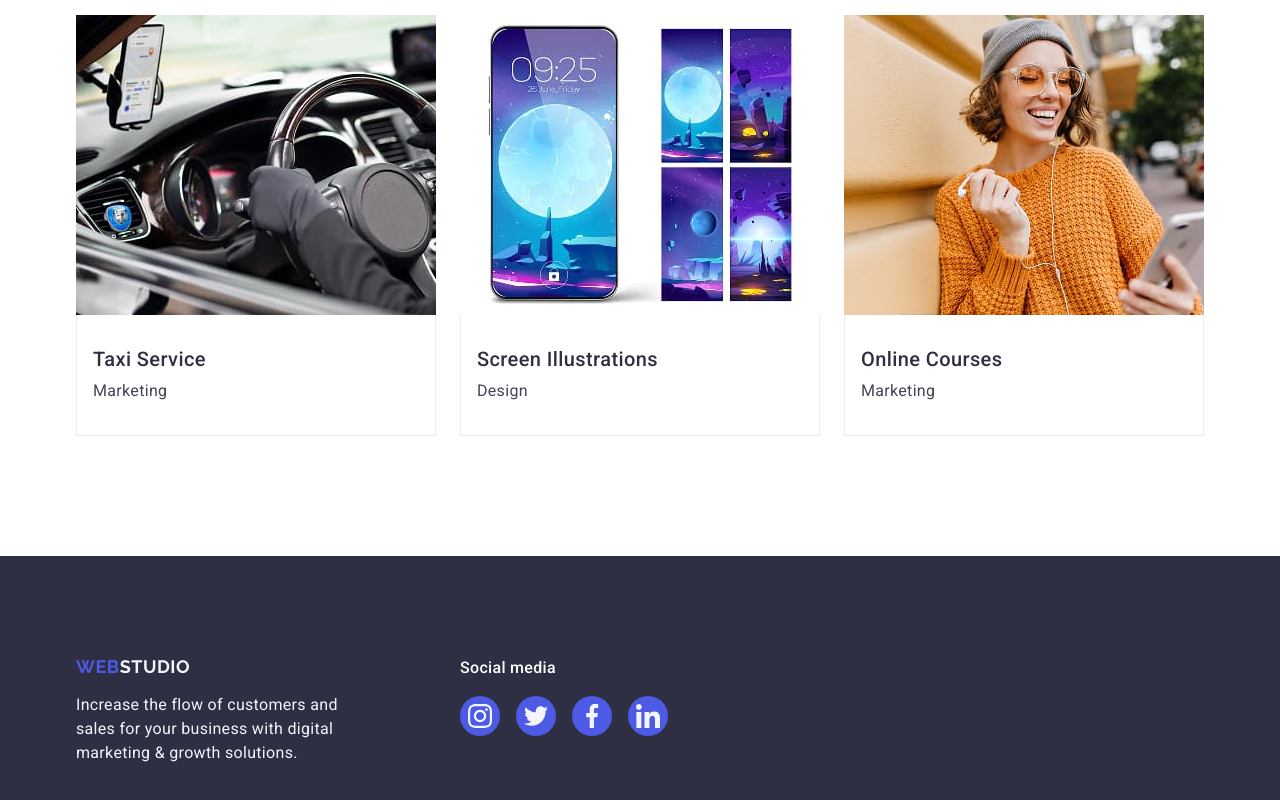
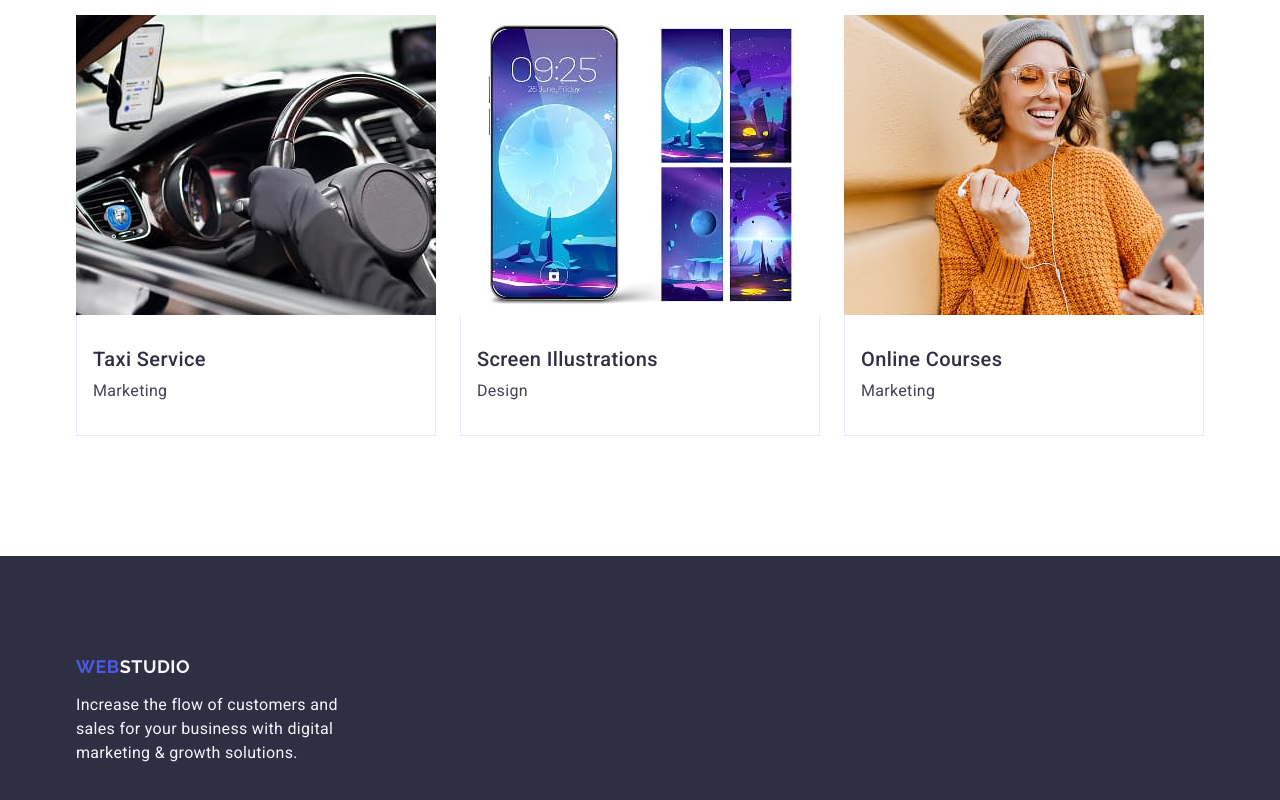
Before and after one commit to YelyzavetaBarsnovska/goit-markup-hw-04, a plain HTML site: page index.html in a window 1280 px wide. Shown: the part 2603-3403 px from the top of the page. Drawn offline with nearby package versions, Linux system fonts and the light colour scheme.

Commit message:
del footer

```diff
--- a/css/styles.css
+++ b/css/styles.css
@@ -419,53 +419,6 @@ ul {
   margin-bottom: 16px;
 }
 
-.footer-wrap {
-  display: flex;
-  align-items: baseline;
-}
-.footer-info {
-  margin-right: 120px;
-}
-
-.social-title {
-  font-weight: 500;
-  font-size: 16px;
-  line-height: 1.5;
-  letter-spacing: 0.02em;
-  color: #ffffff;
-  margin-bottom: 16px;
-}
-
-.social-list {
-  display: flex;
-  gap: 16px;
-}
-
-.social-item {
-  width: 40px;
-  height: 40px;
-}
-
-.social-link {
-  display: flex;
-  align-items: center;
-  justify-content: center;
-  width: 100%;
-  height: 100%;
-  border-radius: 50%;
-  background-color: #4d5ae5;
-  transition: background-color 250ms cubic-bezier(0.4, 0, 0.2, 1);
-}
-
-.social-link:hover,
-.social-link:focus {
-  background-color: #31d0aa;
-}
-
-.social-icon {
-  fill: #f4f4fd;
-}
-
 .team-photo {
   display: block;
 }
--- a/index.html
+++ b/index.html
@@ -444,8 +444,6 @@
 
     <footer class="page-footer">
       <div class="container">
-        <div class="footer-wrap">
-          <div class="footer-info">
         <a class="logo footer-logo" href="./index.html">
           Web<span class="logo-part">Studio</span>
         </a>
@@ -454,42 +452,6 @@
           digital marketing & growth solutions.
         </p>
       </div>
-
-          <div class="footer-social">
-            <p class="social-title">Social media</p>
-            <ul class="social-list">
-              <li class="social-item">
-                <a href="" class="social-link">
-                  <svg class="social-icon" width="24" height="24">
-                    <use href="./images/icons.svg#icon-instagram"></use>
-                  </svg>
-                </a>
-              </li>
-              <li class="social-item">
-                <a href="" class="social-link">
-                  <svg class="social-icon" width="24" height="24">
-                    <use href="./images/icons.svg#icon-twitter"></use>
-                  </svg>
-                </a>
-              </li>
-              <li class="social-item">
-                <a href="" class="social-link">
-                  <svg class="social-icon" width="24" height="24">
-                    <use href="./images/icons.svg#icon-facebook"></use>
-                  </svg>
-                </a>
-              </li>
-              <li class="social-item">
-                <a href="" class="social-link">
-                  <svg class="social-icon" width="24" height="24">
-                    <use href="./images/icons.svg#icon-linkedin"></use>
-                  </svg>
-                </a>
-              </li>
-            </ul>
-          </div>
-        </div>
-      </div>
     </footer>
   </body>
 </html>
```
Lines whose indentation alone changed are shown as unchanged.
